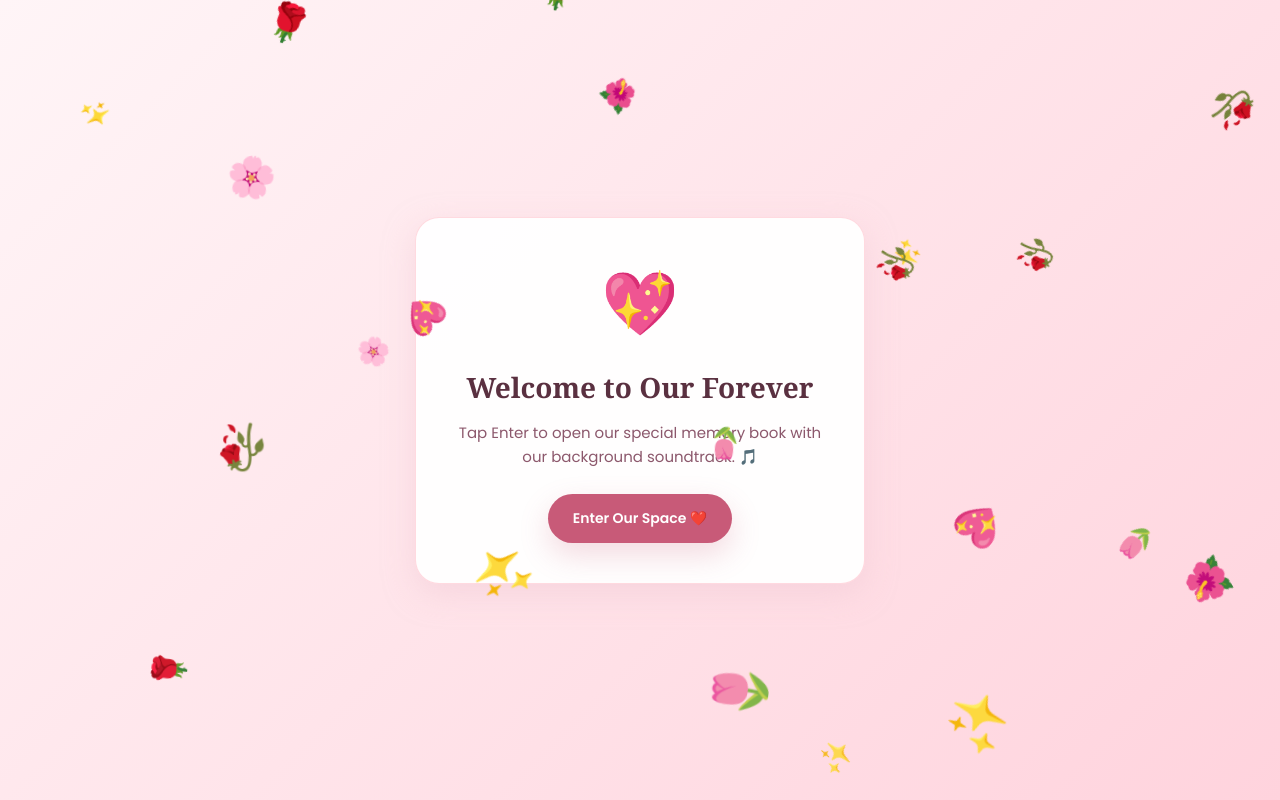
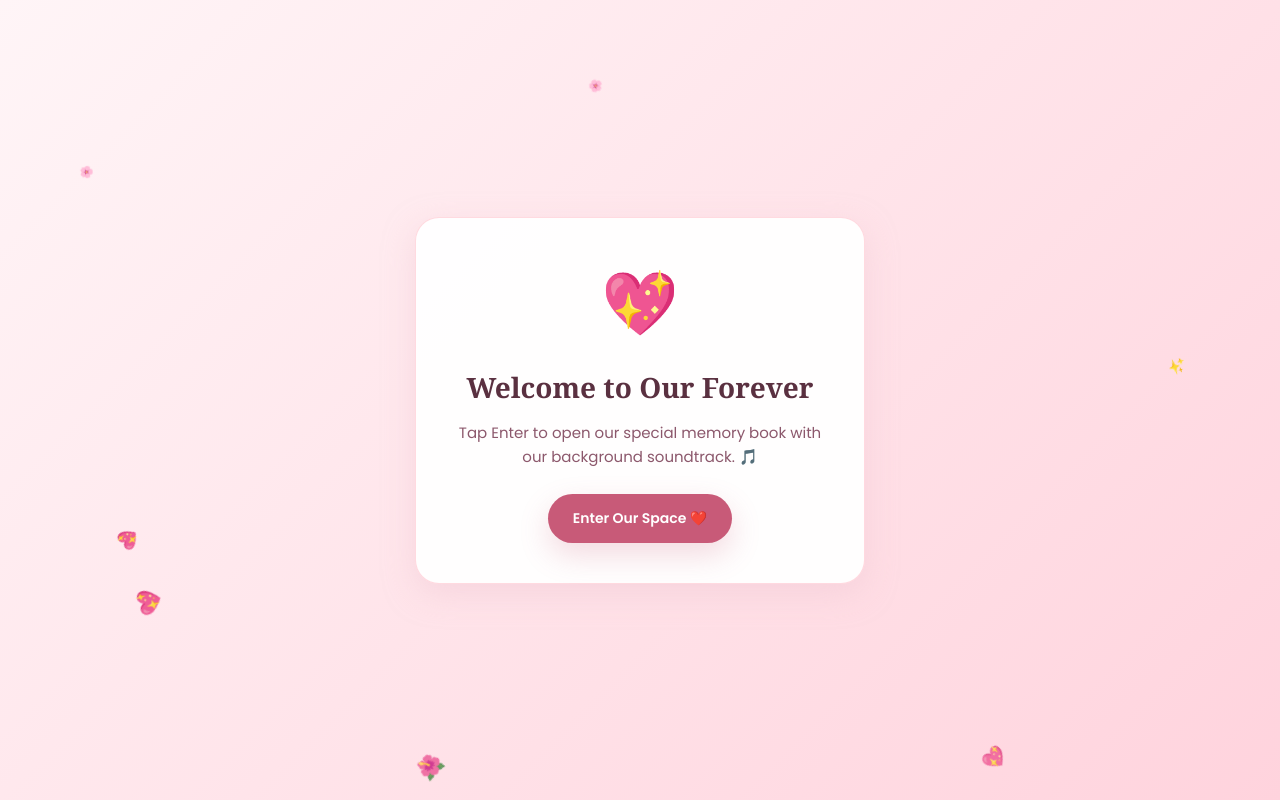
Before and after one commit to bikashkumarpanda1234-ctrl/Our-Forever, a Flask app: page /admin/ in a window 1280 px wide. Run offline with Flask 3, Linux system fonts and the light colour scheme; the visitor is signed in with stand-in values (Sample User, id 1); some libraries are stand-ins or nearby versions.

Commit message:
Make falling flowers smaller, slower, and fewer for an elegant, subtle aesthetic

```diff
--- a/templates/base.html
+++ b/templates/base.html
@@ -2951,18 +2951,18 @@ main {
 }
 </style>
 <script>
-// PROFESSIONAL FAIL-SAFE FALLING FLOWERS SHOWER
+// ELEGANT & SUBTLE FALLING FLOWERS SHOWER ("FULLA KHASUTHIBA")
 (function startProFallingFlowers() {
     function spawnFlower() {
         var f = document.createElement('div');
-        var flowers = ['🌸', '🌹', '🌺', '🥀', '🌷', '💐', '✨', '💖'];
+        var flowers = ['🌸', '🌹', '🌺', '✨', '💖'];
         var flower = flowers[Math.floor(Math.random() * flowers.length)];
         var left = Math.random() * 95;
-        var duration = 4 + Math.random() * 4;
-        var size = 22 + Math.random() * 24;
+        var duration = 7 + Math.random() * 6;
+        var size = 12 + Math.random() * 8;
 
         f.innerHTML = flower;
-        f.style.cssText = 'position: fixed !important; top: -60px; left: ' + left + 'vw; font-size: ' + size + 'px; z-index: 99999999 !important; pointer-events: none !important; animation: proFlowerFall ' + duration + 's linear forwards !important;';
+        f.style.cssText = 'position: fixed !important; top: -35px; left: ' + left + 'vw; font-size: ' + size + 'px; z-index: 99999999 !important; pointer-events: none !important; animation: proFlowerFall ' + duration + 's linear forwards !important;';
         (document.body || document.documentElement).appendChild(f);
 
         setTimeout(function() {
@@ -2970,10 +2970,10 @@ main {
         }, duration * 1000);
     }
 
-    for (var i = 0; i < 15; i++) {
-        setTimeout(spawnFlower, i * 80);
-    }
-    setInterval(spawnFlower, 250);
+    for (var i = 0; i < 3; i++) {
+        setTimeout(spawnFlower, i * 400);
+    }
+    setInterval(spawnFlower, 1400);
 })();
 </script>
 <script src="{{ url_for('static', filename='js/main.js') }}"></script>
```
